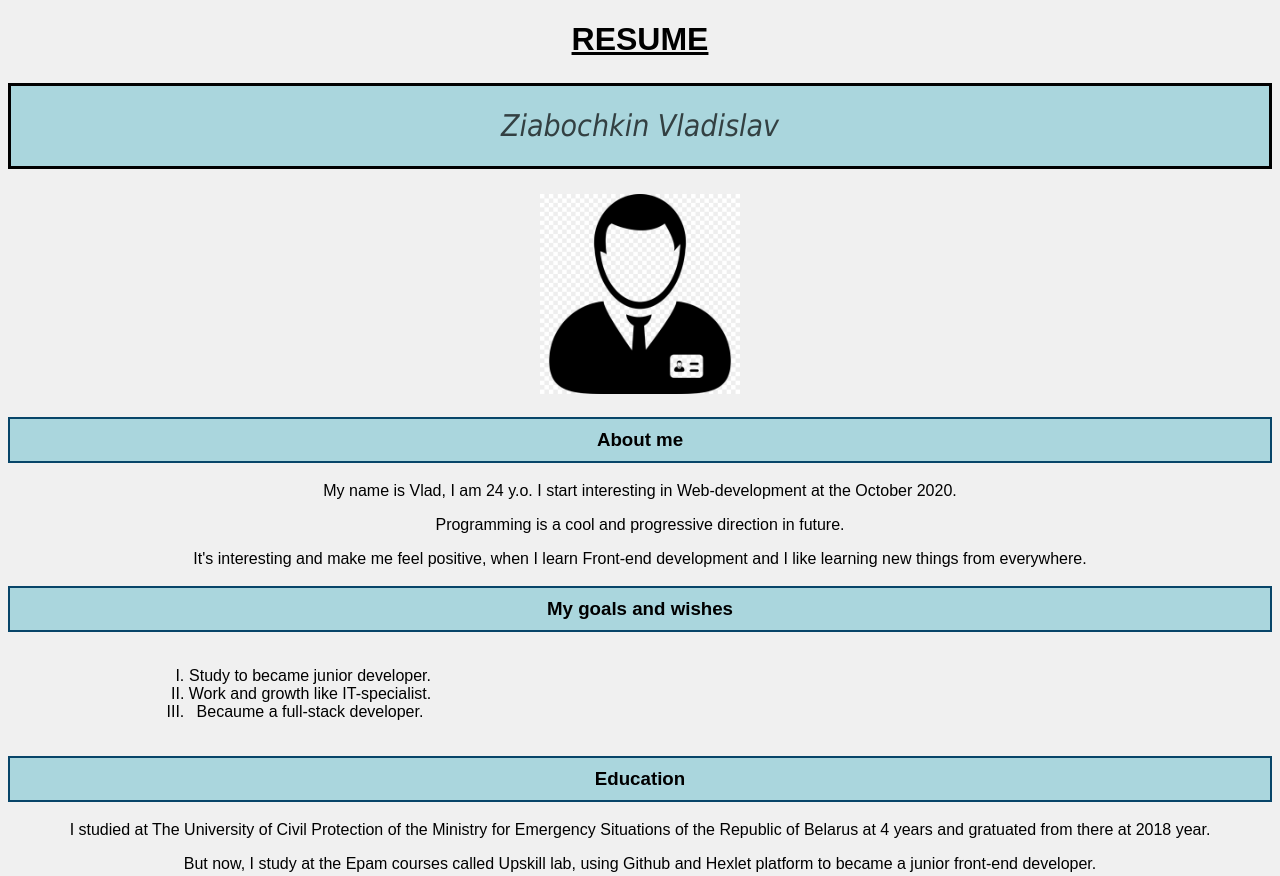
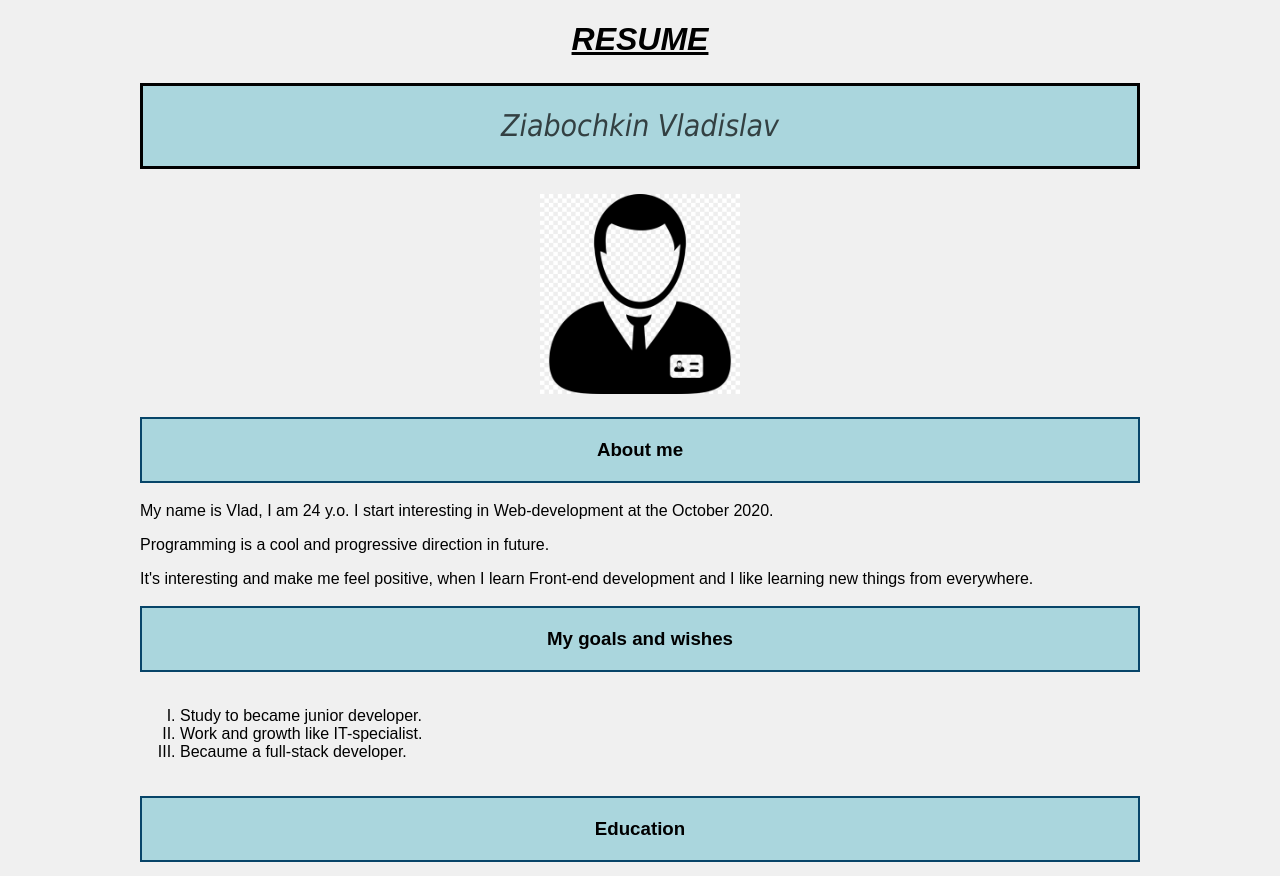
Before and after one commit to Monchouchou96/rsschool-cv, a plain HTML site: page index.html in a window 1280 px wide. Shown: the top 876 px of the page. Drawn offline with Linux system fonts and the light colour scheme.

Commit message:
docs: add margin to body and footer

```diff
--- a/css/style.css
+++ b/css/style.css
@@ -1,14 +1,24 @@
 * {
   background-color: rgb(240, 240, 240);
   font-family: Arial, Futura, sans-serif;
+
+}
+
+header {
   text-align: center;
+  font-style: italic;
+  margin-top: 0;
+  margin-bottom: 5px;
+}
+
+body {
+  width: 1000px;
+  margin: 0 auto;
 }
 
 footer {
-  background-color: rgb(9, 152, 177, 0.3);
   font: italic 20px/30px Tahoma, sans-serif;
   text-align: center;
-
 }
 
 h1 {
@@ -18,27 +28,28 @@ h1 {
 }
 
 h2 {
+  text-align: center;
   background-color: rgb(9, 152, 177, 0.3);
   padding: 20px;
   border: 3px solid #000;
   font: italic 30px/40px Tahoma, sans-serif;
-  text-align: center;
   color: rgba(0, 0, 0, 0.7);
 }
 
 h3 {
+  text-align: center;
   background-color: rgb(9, 152, 177, 0.3);
   border: 2px solid rgb(7, 69, 105);
-  padding: 10px;
+  padding: 20px;
 }
 
 ul {
-  padding-left: 700px;
+  padding-left: 800px;
   display: inline-block;
 }
 
 ol {
-  padding-right: 700px;
+  padding-right: 600px;
   display: inline-block;
 }
 
```
